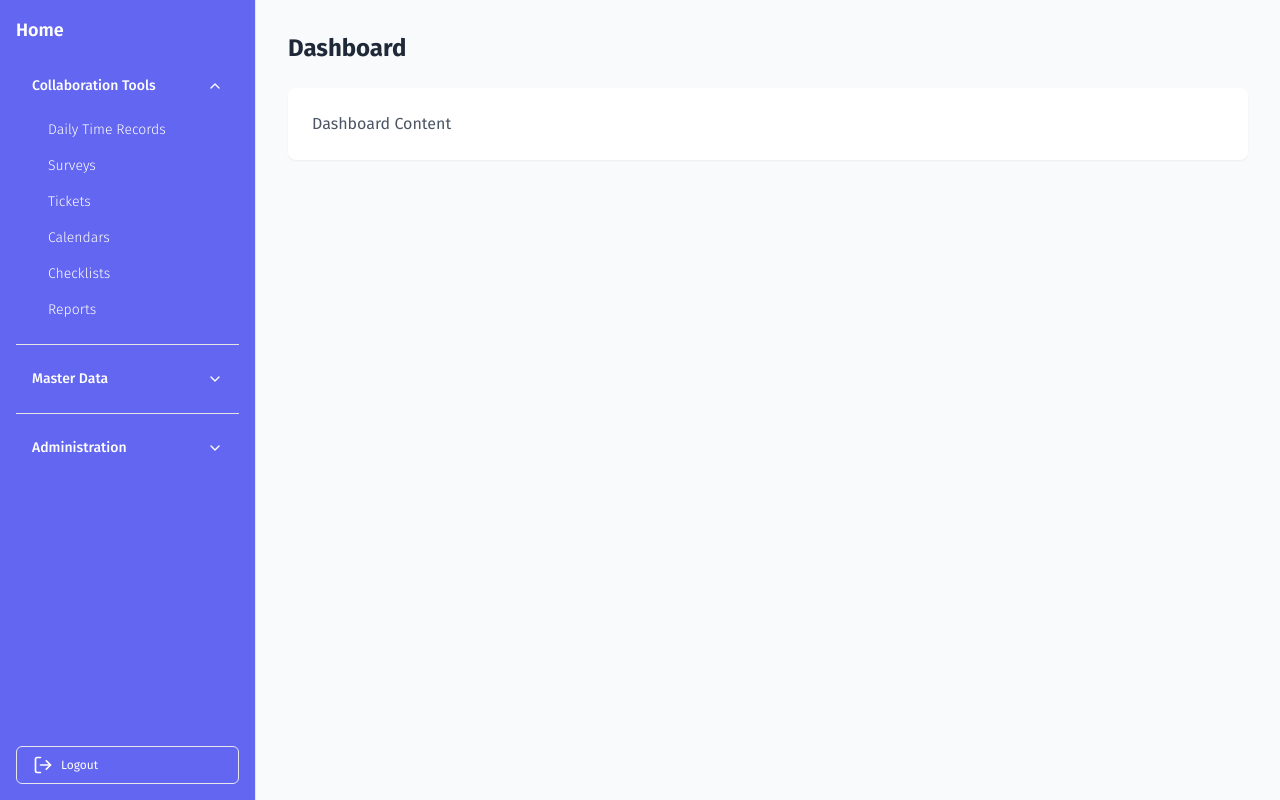
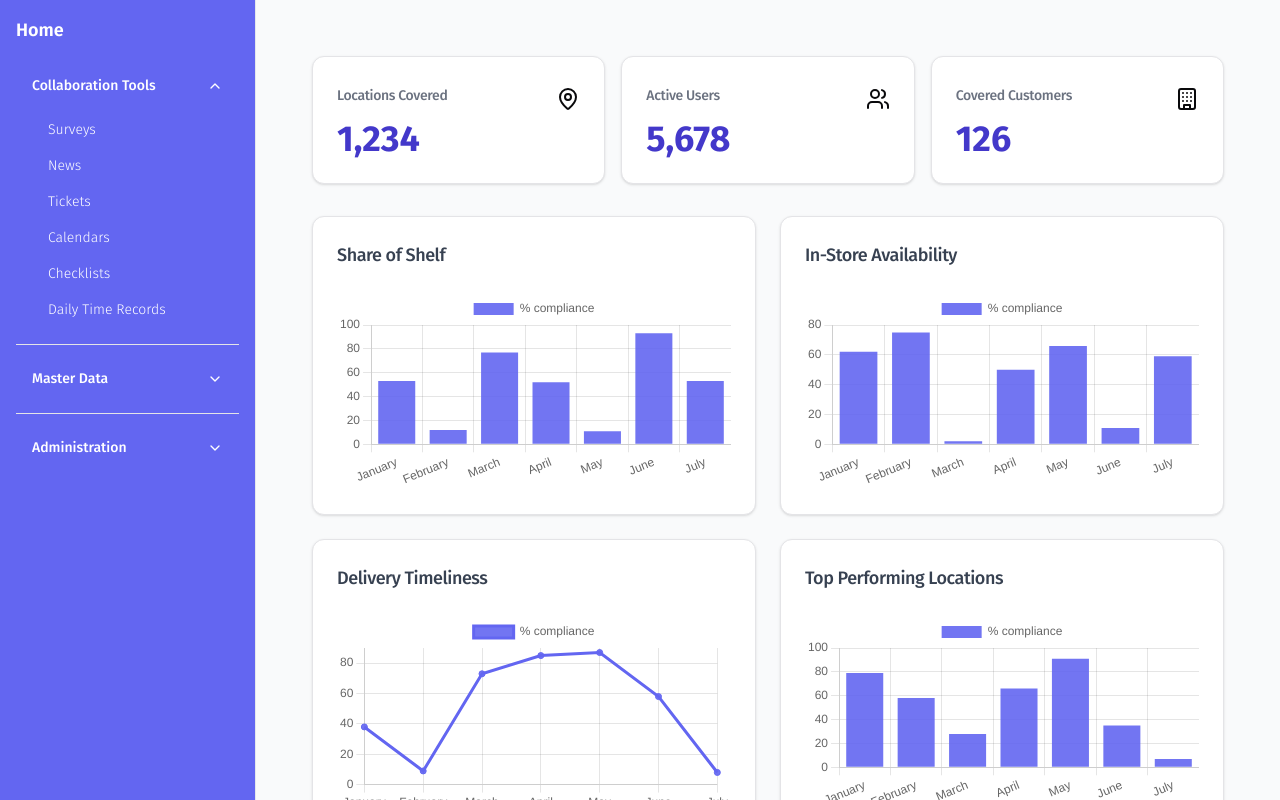
Before and after one commit to ivanlanuza/retina-dcp, a Next.js app: page /home in a window 1280 px wide. Shown: the top 800 px of the page. Built offline with nearby package versions, Linux system fonts and the light colour scheme; sample sign-in values are in the browser's storage.

Commit message:
Add Dashboard Widgets

```diff
--- /dev/null
+++ b/components/core/Dashboard.js
@@ -0,0 +1,69 @@
+"use client";
+
+import { Card, CardContent, CardHeader, CardTitle } from "@/components/ui/card";
+//import { BarChart, LineChart } from "recharts";
+import { BarChart, LineChart } from "@/components/ui/chart";
+import { Users, MapPin, Building } from "lucide-react";
+
+export default function Dashboard() {
+  return (
+    <div className="flex flex-col min-h-screen font-sans">
+      <main className="flex-grow p-6">
+        <div className="grid gap-4 md:grid-cols-3 mb-8">
+          <StatCard
+            title="Locations Covered"
+            value="1,234"
+            icon={<MapPin className="h-6 w-6" />}
+          />
+          <StatCard
+            title="Active Users"
+            value="5,678"
+            icon={<Users className="h-6 w-6" />}
+          />
+          <StatCard
+            title="Covered Customers"
+            value="126"
+            icon={<Building className="h-6 w-6" />}
+          />
+        </div>
+        <div className="grid gap-6 md:grid-cols-2">
+          <ChartCard title="Share of Shelf" chart={<BarChart />} />
+          <ChartCard title="In-Store Availability" chart={<BarChart />} />
+          <ChartCard title="Delivery Timeliness" chart={<LineChart />} />
+          <ChartCard title="Top Performing Locations" chart={<BarChart />} />
+          <ChartCard title="Sales by Category" chart={<BarChart />} />
+          <ChartCard title="Customer Satisfaction" chart={<LineChart />} />
+        </div>
+      </main>
+    </div>
+  );
+}
+
+function StatCard({ title, value, icon }) {
+  return (
+    <Card>
+      <CardHeader className="flex flex-row items-center justify-between pb-2">
+        <CardTitle className="text-sm font-medium text-gray-500">
+          {title}
+        </CardTitle>
+        {icon}
+      </CardHeader>
+      <CardContent>
+        <div className="text-4xl font-bold text-indigo-700">{value}</div>
+      </CardContent>
+    </Card>
+  );
+}
+
+function ChartCard({ title, chart }) {
+  return (
+    <Card>
+      <CardHeader>
+        <CardTitle className="text-lg font-medium text-gray-700">
+          {title}
+        </CardTitle>
+      </CardHeader>
+      <CardContent>{chart}</CardContent>
+    </Card>
+  );
+}
--- a/components/core/MainSideBar.js
+++ b/components/core/MainSideBar.js
@@ -62,16 +62,16 @@ export function MainSideBar({ companyinitials }) {
               <Button
                 variant="ghost"
                 className="w-full justify-start font-light"
-                onClick={() => router.push({ pathname: "/tools/dtr" })}
+                onClick={() => router.push({ pathname: "/tools/surveys" })}
               >
-                Daily Time Records
+                Surveys
               </Button>
               <Button
                 variant="ghost"
                 className="w-full justify-start font-light"
-                onClick={() => router.push({ pathname: "/tools/surveys" })}
+                onClick={() => router.push({ pathname: "/tools/news" })}
               >
-                Surveys
+                News
               </Button>
               <Button
                 variant="ghost"
@@ -95,8 +95,9 @@ export function MainSideBar({ companyinitials }) {
               <Button
                 variant="ghost"
                 className="w-full justify-start font-light"
+                onClick={() => router.push({ pathname: "/tools/dtr" })}
               >
-                Reports
+                Daily Time Records
               </Button>
             </CollapsibleContent>
           </Collapsible>
@@ -128,7 +129,7 @@ export function MainSideBar({ companyinitials }) {
                 variant="ghost"
                 className="w-full justify-start font-light"
               >
-                Client Accounts
+                Customers
               </Button>
               <Button
                 variant="ghost"
@@ -147,12 +148,6 @@ export function MainSideBar({ companyinitials }) {
                 className="w-full justify-start font-light"
               >
                 Agencies
-              </Button>
-              <Button
-                variant="ghost"
-                className="w-full justify-start font-light"
-              >
-                Teams
               </Button>
               <Button
                 variant="ghost"
@@ -204,6 +199,12 @@ export function MainSideBar({ companyinitials }) {
               <Button
                 variant="ghost"
                 className="w-full justify-start font-light"
+              >
+                Teams
+              </Button>
+              <Button
+                variant="ghost"
+                className="w-full justify-start font-light"
                 onClick={() =>
                   router.push({ pathname: "/administration/roles" })
                 }
--- /dev/null
+++ b/components/ui/card.jsx
@@ -0,0 +1,53 @@
+import * as React from "react"
+
+import { cn } from "@/lib/utils"
+
+const Card = React.forwardRef(({ className, ...props }, ref) => (
+  <div
+    ref={ref}
+    className={cn(
+      "rounded-xl border border-zinc-200 bg-white text-zinc-950 shadow dark:border-zinc-800 dark:bg-zinc-950 dark:text-zinc-50",
+      className
+    )}
+    {...props} />
+))
+Card.displayName = "Card"
+
+const CardHeader = React.forwardRef(({ className, ...props }, ref) => (
+  <div
+    ref={ref}
+    className={cn("flex flex-col space-y-1.5 p-6", className)}
+    {...props} />
+))
+CardHeader.displayName = "CardHeader"
+
+const CardTitle = React.forwardRef(({ className, ...props }, ref) => (
+  <div
+    ref={ref}
+    className={cn("font-semibold leading-none tracking-tight", className)}
+    {...props} />
+))
+CardTitle.displayName = "CardTitle"
+
+const CardDescription = React.forwardRef(({ className, ...props }, ref) => (
+  <div
+    ref={ref}
+    className={cn("text-sm text-zinc-500 dark:text-zinc-400", className)}
+    {...props} />
+))
+CardDescription.displayName = "CardDescription"
+
+const CardContent = React.forwardRef(({ className, ...props }, ref) => (
+  <div ref={ref} className={cn("p-6 pt-0", className)} {...props} />
+))
+CardContent.displayName = "CardContent"
+
+const CardFooter = React.forwardRef(({ className, ...props }, ref) => (
+  <div
+    ref={ref}
+    className={cn("flex items-center p-6 pt-0", className)}
+    {...props} />
+))
+CardFooter.displayName = "CardFooter"
+
+export { Card, CardHeader, CardFooter, CardTitle, CardDescription, CardContent }
--- /dev/null
+++ b/components/ui/chart.jsx
@@ -0,0 +1,60 @@
+"use client"
+
+import { Bar, Line } from "react-chartjs-2"
+import {
+  Chart as ChartJS,
+  CategoryScale,
+  LinearScale,
+  BarElement,
+  PointElement,
+  LineElement,
+  Title,
+  Tooltip,
+  Legend,
+} from "chart.js"
+
+ChartJS.register(CategoryScale, LinearScale, BarElement, PointElement, LineElement, Title, Tooltip, Legend)
+
+const options = {
+  responsive: true,
+  plugins: {
+    legend: {
+      position: "top",
+    },
+  },
+}
+
+const generateRandomData = (count) => Array.from({ length: count }, () => Math.floor(Math.random() * 100))
+
+const labels = ["January", "February", "March", "April", "May", "June", "July"]
+
+export function BarChart() {
+  const data = {
+    labels,
+    datasets: [
+      {
+        label: "% compliance",
+        data: generateRandomData(labels.length),
+        backgroundColor: "rgba(99, 102, 241, 0.9)",
+      },
+    ],
+  }
+
+  return <Bar options={options} data={data} />
+}
+
+export function LineChart() {
+  const data = {
+    labels,
+    datasets: [
+      {
+        label: "% compliance",
+        data: generateRandomData(labels.length),
+        borderColor: "rgb(99, 102, 241)",
+        backgroundColor: "rgba(99, 102, 241, 0.9)",
+      },
+    ],
+  }
+
+  return <Line options={options} data={data} />
+}
--- a/package.json
+++ b/package.json
@@ -31,8 +31,10 @@
     "lucide-react": "^0.474.0",
     "next": "15.1.6",
     "react": "^19.0.0",
+    "react-chartjs-2": "^5.3.0",
     "react-csv": "^2.2.2",
     "react-dom": "^19.0.0",
+    "recharts": "^2.15.1",
     "tailwind-merge": "^3.0.1",
     "tailwindcss-animate": "^1.0.7"
   },
--- a/pages/home.js
+++ b/pages/home.js
@@ -1,16 +1,12 @@
 import { useState, useEffect } from "react";
 import Layout from "@/components/core/Layout";
 import withAuth from "@/components/core/Auth";
+import Dashboard from "@/components/core/Dashboard";
 
 const Home = () => {
   return (
     <Layout>
-      <div className="font-sans">
-        <h2 className="text-2xl font-bold text-gray-800 mb-6">Dashboard</h2>
-        <div className="bg-white p-6 rounded-lg shadow-sm">
-          <p className="text-gray-600">Dashboard Content</p>
-        </div>
-      </div>
+      <Dashboard />;
     </Layout>
   );
 };
--- a/pages/index.js
+++ b/pages/index.js
@@ -1,5 +1,6 @@
 import { useState } from "react";
 import { useRouter } from "next/router";
+import { Sprout } from "lucide-react";
 
 export default function Login() {
   const [username, setUsername] = useState("");
@@ -38,9 +39,30 @@ export default function Login() {
   return (
     <div className="flex min-h-full flex-1 flex-col justify-center px-6 py-12 lg:px-8 font-sans">
       <div className="sm:mx-auto sm:w-full sm:max-w-sm bg-gray-50 rounded-md border border-gray-300 p-6">
-        <h2 className="mt-10 text-center text-2xl/9 font-bold tracking-tight text-gray-900 mb-12">
-          Retina Data Collector
-        </h2>
+        <div className="mt-10 mb-12 text-center w-full items-center">
+          <div className="item-center text-center flex justify-center">
+            <svg
+              xmlns="http://www.w3.org/2000/svg"
+              width="48"
+              height="48"
+              viewBox="0 0 24 24"
+              fill="none"
+              stroke="#5349df"
+              stroke-width="1.25"
+              stroke-linecap="round"
+              stroke-linejoin="round"
+              class="lucide lucide-sprout"
+            >
+              <path d="M7 20h10" />
+              <path d="M10 20c5.5-2.5.8-6.4 3-10" />
+              <path d="M9.5 9.4c1.1.8 1.8 2.2 2.3 3.7-2 .4-3.5.4-4.8-.3-1.2-.6-2.3-1.9-3-4.2 2.8-.5 4.4 0 5.5.8z" />
+              <path d="M14.1 6a7 7 0 0 0-1.1 4c1.9-.1 3.3-.6 4.3-1.4 1-1 1.6-2.3 1.7-4.6-2.7.1-4 1-4.9 2z" />
+            </svg>
+          </div>
+          <h2 className="text-indigo-600 text-4xl/9 font-bold tracking-tight">
+            seeds
+          </h2>
+        </div>
         <form onSubmit={handleLogin} className="space-y-6">
           <div>
             <label
```
Also changed, not shown: 1 other file (tests, documents, lock files or other folders).
